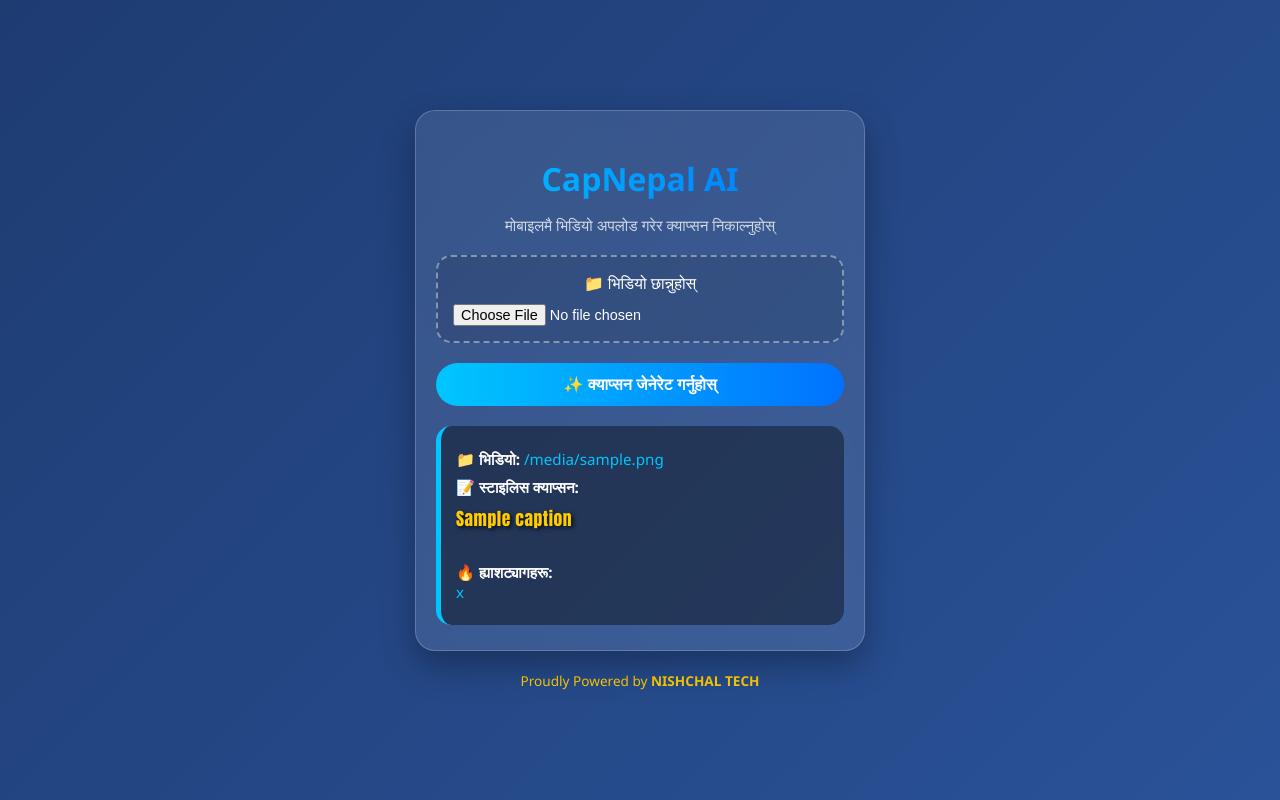
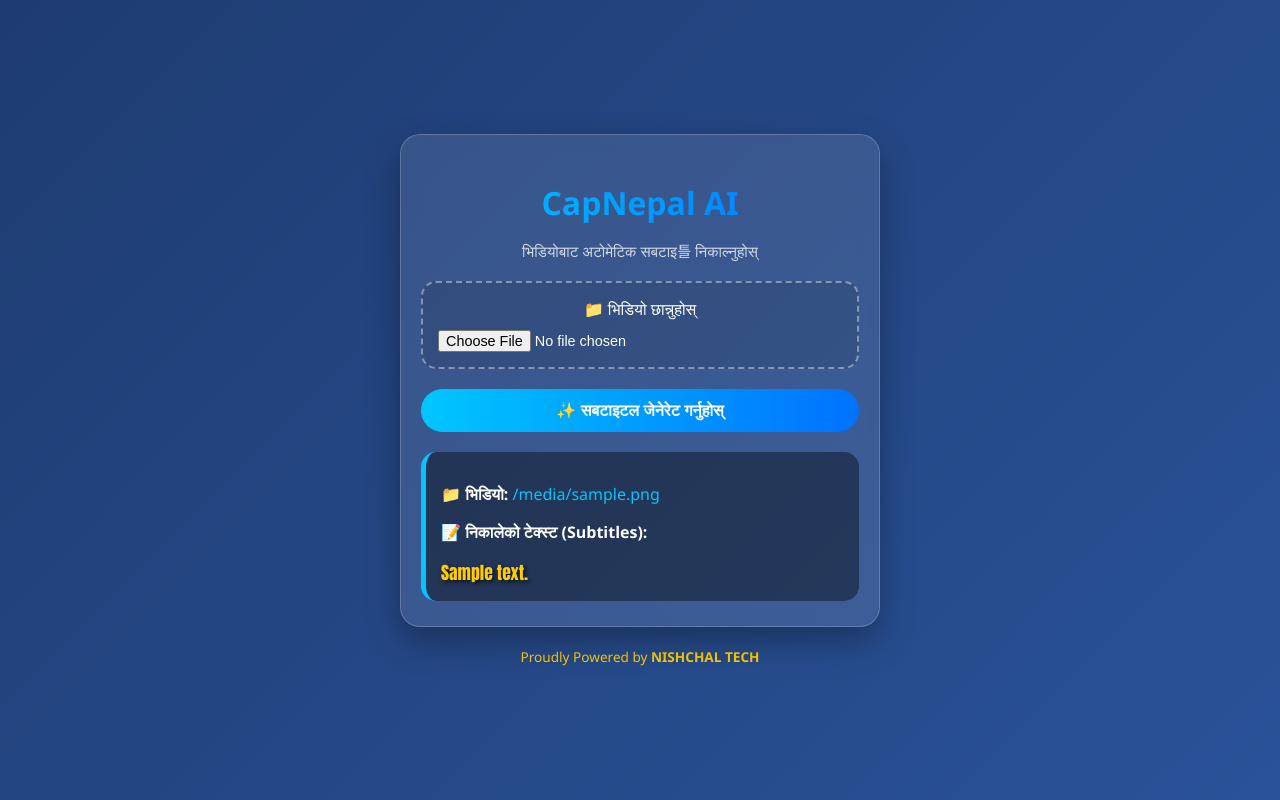
Before and after one commit to nishchalnepal431-maker/CapNepal, a Flask app: template templates/index.html in a window 1280 px wide. Run offline with Flask 3, Linux system fonts and the light colour scheme; the template is opened without the code that fills it: most values are stand-ins (such as "Sample title", 1, 10 or a date in 2020); parts of the project's set-up code (start-up, migrations or seed data) failed here and were passed over.

Commit message:
Update title and text for AI Auto Subtitles

```diff
--- a/templates/index.html
+++ b/templates/index.html
@@ -3,12 +3,9 @@
 <head>
     <meta charset="UTF-8">
     <meta name="viewport" content="width=device-width, initial-scale=1.0">
-    <title>NISHCHAL TECH - CapNepal AI</title>
+    <title>NISHCHAL TECH - AI Auto Subtitles</title>
     <style>
-        * {
-            box-sizing: border-box;
-        }
-
+        * { box-sizing: border-box; }
         body {
             margin: 0;
             padding: 15px;
@@ -21,7 +18,6 @@
             align-items: center;
             flex-direction: column;
         }
-
         .container {
             background: rgba(255, 255, 255, 0.1);
             padding: 25px 20px;
@@ -30,10 +26,9 @@
             backdrop-filter: blur(10px);
             border: 1px rgba(255, 255, 255, 0.2) solid;
             width: 100%;
-            max-width: 450px;
+            max-width: 480px;
             text-align: center;
         }
-
         h1 {
             font-size: 2em;
             margin-bottom: 5px;
@@ -41,36 +36,25 @@
             -webkit-background-clip: text;
             -webkit-text-fill-color: transparent;
         }
-
         h3 {
             color: #d1d9e6;
             font-weight: normal;
             margin-bottom: 20px;
             font-size: 0.95em;
         }
-
         .file-upload-box {
             margin-bottom: 20px;
             border: 2px dashed rgba(255, 255, 255, 0.4);
             padding: 15px;
             border-radius: 15px;
-            cursor: pointer;
-            transition: 0.3s;
             background: rgba(0, 0, 0, 0.1);
         }
-
-        .file-upload-box:hover {
-            border-color: #00c6ff;
-            background: rgba(0, 0, 0, 0.2);
-        }
-
         input[type="file"] {
             color: #fff;
             margin-top: 10px;
             width: 100%;
             font-size: 0.9em;
         }
-
         button {
             background: linear-gradient(to right, #00c6ff, #0072ff);
             color: white;
@@ -80,15 +64,10 @@
             font-size: 1em;
             cursor: pointer;
             font-weight: bold;
+            width: 100%;
             transition: 0.3s;
-            width: 100%;
         }
-
-        button:hover {
-            transform: scale(1.02);
-            box-shadow: 0 0 15px #00c6ff;
-        }
-
+        button:hover { transform: scale(1.02); }
         .result-box {
             margin-top: 20px;
             background: rgba(0, 0, 0, 0.4);
@@ -98,21 +77,14 @@
             border-left: 5px solid #00c6ff;
             word-break: break-word;
         }
-
-        .result-box p {
-            margin: 8px 0;
-            font-size: 0.95em;
-        }
-
         .styled-caption {
             font-family: 'Impact', sans-serif;
             font-size: 1.1em;
             color: #ffcc00;
-            letter-spacing: 0.5px;
+            margin-top: 10px;
             text-shadow: 2px 2px 4px rgba(0,0,0,0.8);
         }
-
-.footer {
+        .footer {
             margin-top: 20px;
             font-size: 0.85em;
             color: #ffcc00;
@@ -123,23 +95,21 @@
 <body>
     <div class="container">
         <h1>CapNepal AI</h1>
-        <h3>मोबाइलमै भिडियो अपलोड गरेर क्याप्सन निकाल्नुहोस्</h3>
+        <h3>भिडियोबाट अटोमेटिक सबटाइ틀 निकाल्नुहोस्</h3>
 
         <form method="POST" enctype="multipart/form-data">
             <div class="file-upload-box">
                 <label for="video_file" style="cursor: pointer; display: block;">📁 भिडियो छान्नुहोस्</label>
                 <input type="file" name="video_file" id="video_file" accept="video/*" required>
             </div>
-            <button type="submit">✨ क्याप्सन जेनेरेट गर्नुहोस्</button>
+            <button type="submit">✨ सबटाइटल जेनेरेट गर्नुहोस्</button>
         </form>
 
-        {% if caption %}
+        {% if result_text %}
         <div class="result-box">
             <p><strong>📁 भिडियो:</strong> <span style="color: #00c6ff;">{{ filename }}</span></p>
-            <p><strong>📝 स्टाइलिस क्याप्सन:</strong></p>
-            <div class="styled-caption">{{ caption }}</div>
-            <br>
-            <p><strong>🔥 ह्याशट्यागहरू:</strong> <br><span style="color: #00c6ff;">{{ hashtags }}</span></p>
+            <p><strong>📝 निकालेको टेक्स्ट (Subtitles):</strong></p>
+            <div class="styled-caption">{{ result_text }}</div>
         </div>
         {% endif %}
     </div>
```
